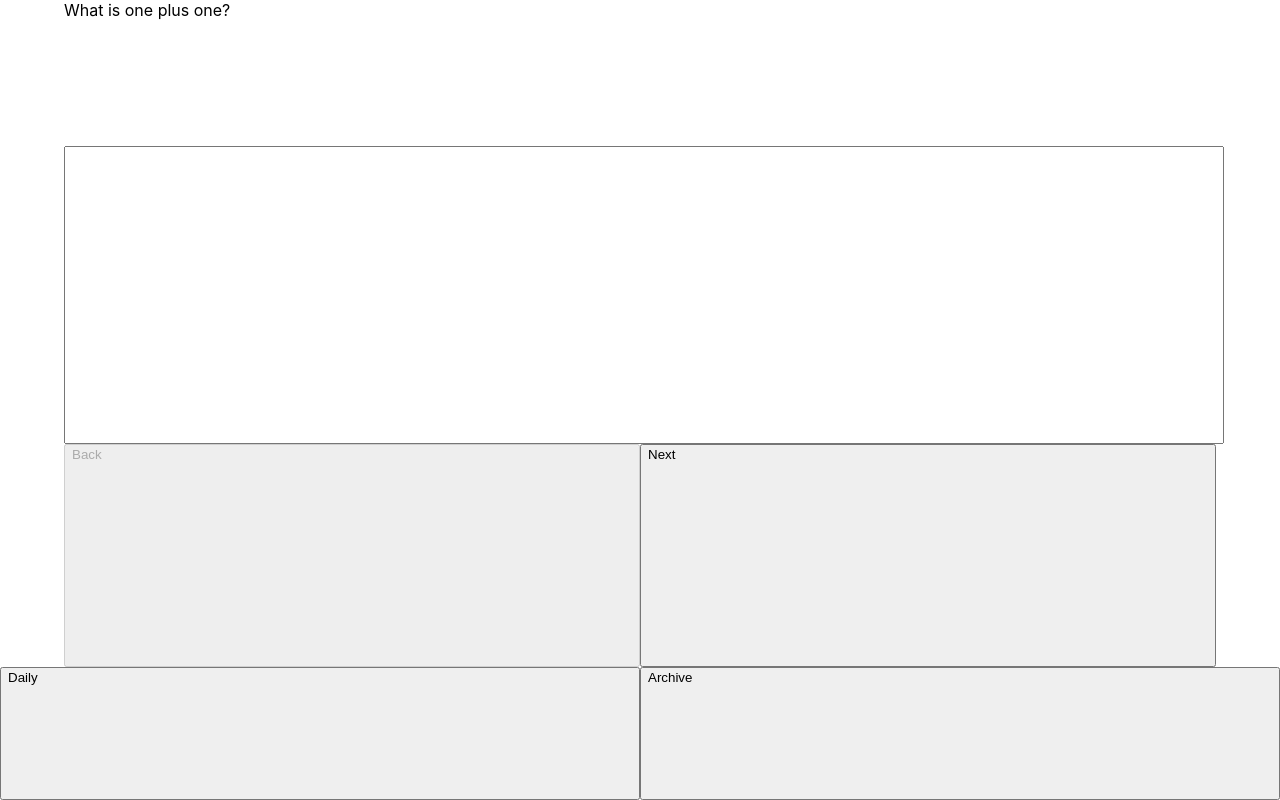
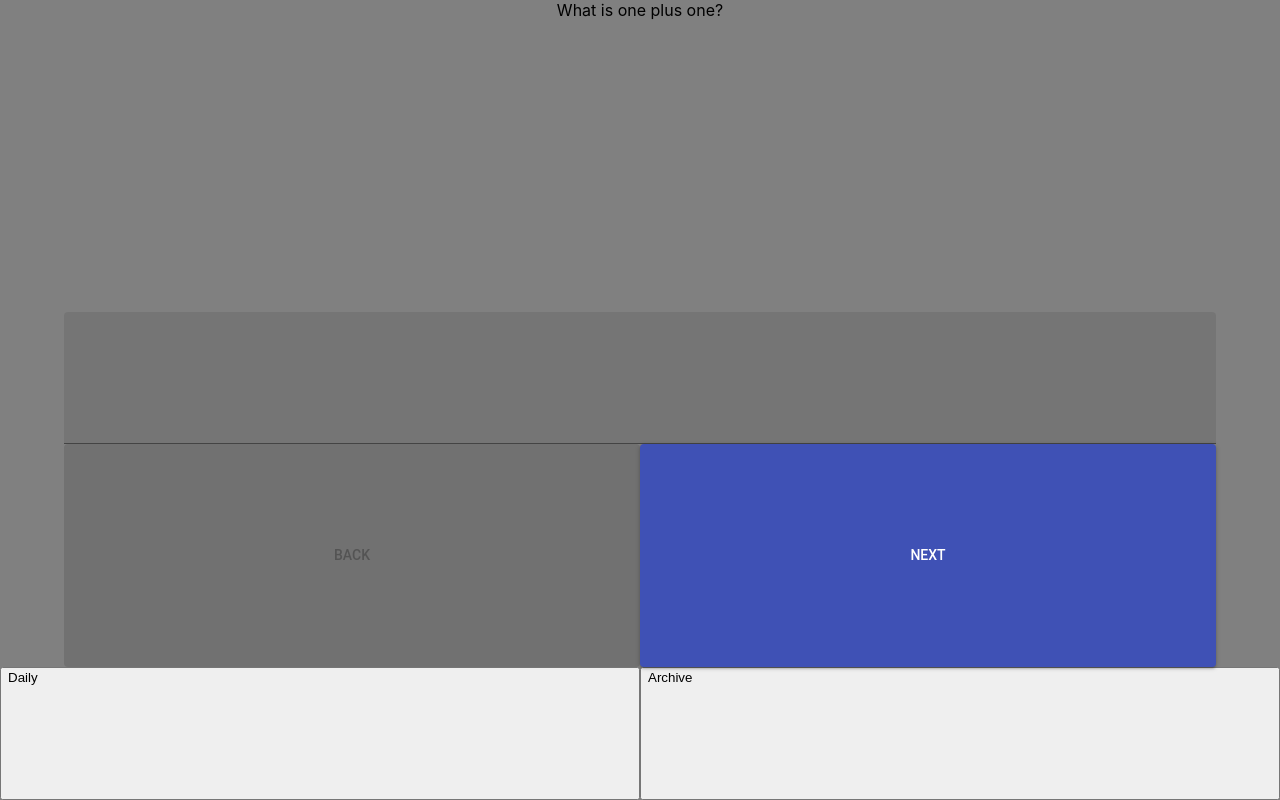
Before and after one commit to EnochPoon/ConnectApp, a React (Create React App) app: page / in a window 1280 px wide. Built offline with nearby package versions, Linux system fonts and the light colour scheme.

Commit message:
played with Material UI

```diff
--- a/package.json
+++ b/package.json
@@ -3,6 +3,7 @@
   "version": "0.1.0",
   "private": true,
   "dependencies": {
+    "@material-ui/core": "^3.8.3",
     "react": "^16.7.0",
     "react-dom": "^16.7.0",
     "react-scripts": "2.1.3"
--- a/src/App.css
+++ b/src/App.css
@@ -2,6 +2,7 @@
   flex-direction: column;
   height: 100vh;
   display: flex;
+  background-color: gray;
 }
 
 .buttons{
--- a/src/Daily/Daily.css
+++ b/src/Daily/Daily.css
@@ -17,11 +17,11 @@
 
 .question{
     display: flex;
-    text-align: center;
+    align-self: center;
     flex: 1;
 }
 
-input{
+Input{
     display: flex;
     width: 100%;
     flex: 2;
--- a/src/Daily/index.js
+++ b/src/Daily/index.js
@@ -1,5 +1,11 @@
 import React from 'react';
 import './Daily.css';
+import {
+    Button,
+    Input,
+    TextField,
+    FilledInput,
+} from '@material-ui/core';
 
 const sampleQ = ['What is one plus one?', 'Calculate the mass of the sun.', 'How are you doing?', 'Did i stress you out?', 'q5', 'q6', 'last']
 export default class Daily extends React.Component{
@@ -17,12 +23,13 @@ export default class Daily extends React.Component{
             <div className="wrapper">
                 <div className="content">
                     <div className="question">{sampleQ[this.state.qnum]}</div>
-                    <input type="text">
-                    </input>
+                    <FilledInput type="text" multiline={true} rows="5"></FilledInput>
+
+
                 </div>
                 <div className="buttons">
-                    <button disabled={this.state.qnum == 0} onClick={() => this.setState({qnum: this.state.qnum - 1})} type="button">Back</button>
-                    <button onClick={() => this.setState({qnum: this.state.qnum + 1})} type="button">Next</button>
+                    <Button variant="contained" color="primary" disabled={this.state.qnum == 0} onClick={() => this.setState({qnum: this.state.qnum - 1})} type="button">Back</Button>
+                    <Button variant="contained" color="primary" onClick={() => this.setState({qnum: this.state.qnum + 1})} type="button">Next</Button>
                 </div>
                 </div>
 
```
Also changed, not shown: 1 other file (tests, documents, lock files or other folders).
